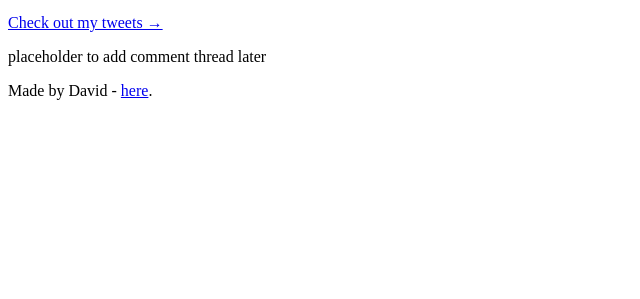
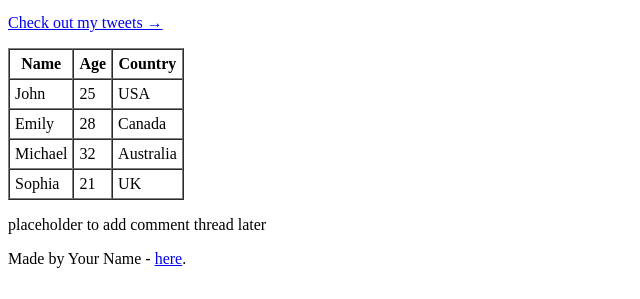
Before and after one commit to Davidsundaya/My_First_Portfolio, a plain HTML site: page html_basic/index.html in a window 1280 px wide. Shown: the part 501-800 px from the top of the page, without its empty margins (0-640 px from the left). Drawn offline with Linux system fonts and the light colour scheme.

Commit message:
Added a table to index.html

```diff
--- a/html_basic/index.html
+++ b/html_basic/index.html
@@ -30,6 +30,38 @@
         <img src="https://i.ibb.co/gTDZZT8/ALX-Logo-07.png" alt="ALX Logo" width="200" />
       </a>
       <p><a href="tweets.html">Check out my tweets →</a></p>
+
+      <table border="1" cellspacing="0" cellpadding="5">
+        <thead>
+          <tr>
+            <th>Name</th>
+            <th>Age</th>
+            <th>Country</th>
+          </tr>
+        </thead>
+        <tbody>
+          <tr>
+            <td>John</td>
+            <td>25</td>
+            <td>USA</td>
+          </tr>
+          <tr>
+            <td>Emily</td>
+            <td>28</td>
+            <td>Canada</td>
+          </tr>
+          <tr>
+            <td>Michael</td>
+            <td>32</td>
+            <td>Australia</td>
+          </tr>
+          <tr>
+            <td>Sophia</td>
+            <td>21</td>
+            <td>UK</td>
+          </tr>
+        </tbody>
+      </table>
     </article>
 
     <aside>
@@ -38,7 +70,7 @@
   </main>
 
   <footer>
-    <p>Made by David - <a href="https://example.com" target="_blank">here</a>.</p>
+    <p>Made by Your Name - <a href="https://example.com" target="_blank">here</a>.</p>
   </footer>
 </body>
 </html>
```
